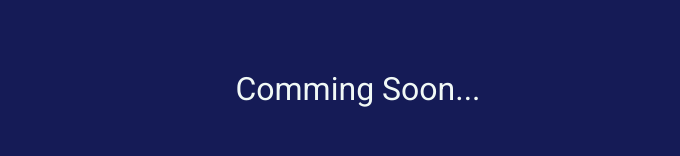
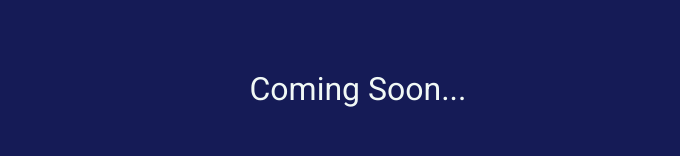
Before and after one commit to abdullah-xyz/abdullah-xyz.github.io, a plain HTML site: page index.html in a window 1280 px wide. Shown: the part 464-620 px from the top of the page, without its empty margins (282-962 px from the left). Drawn offline with Linux system fonts and the light colour scheme.

Commit message:
fixed typo

```diff
--- a/index.html
+++ b/index.html
@@ -15,7 +15,7 @@
         <div class="header">
             <img src="confiable.png" alt="Confiable Business">
         </div>
-        <div class="message">Comming Soon...</div>
+        <div class="message">Coming Soon...</div>
         <div class="social">Visit us at: <a href="https://www.instagram.com/confiablebusiness_com">
                 <svg xmlns="http://www.w3.org/2000/svg" width="32" height="32" viewBox="0 0 24 24">
                     <path fill="currentColor"
```
